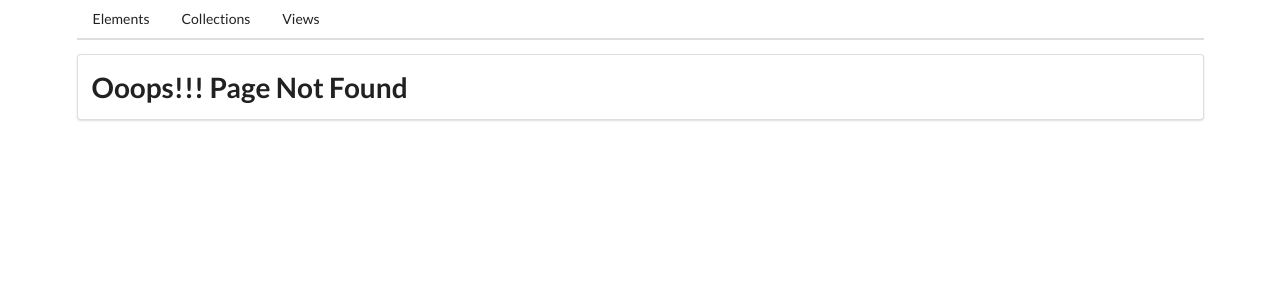
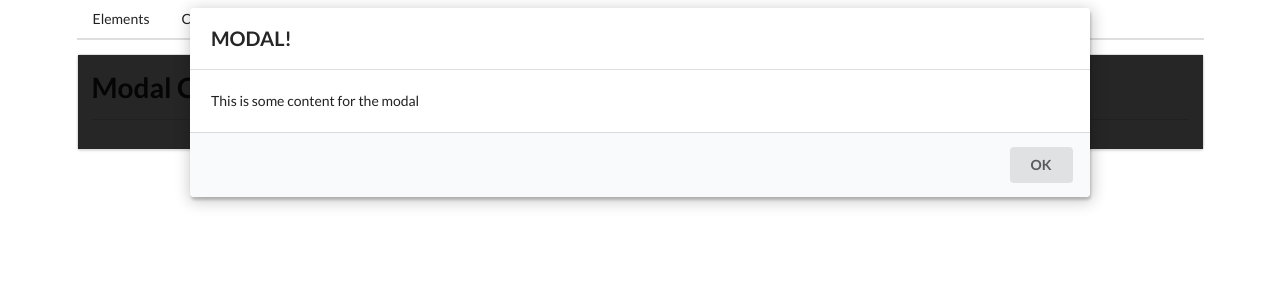
Before and after one commit to Tony940426/Angular-Components, an Angular app: page /mods in a window 1280 px wide. Before the commit this address had no page. Shown: the top 300 px of the page. Built offline with nearby package versions, Linux system fonts and the light colour scheme.

Commit message:
Set up Mods module and the modal component

```diff
--- a/src/app/app-routing.module.ts
+++ b/src/app/app-routing.module.ts
@@ -4,6 +4,10 @@
 import { NotFoundComponent } from './not-found/not-found.component';
 
 const routes: Routes = [
+  {
+    path: 'mods',
+    loadChildren: () => import('./mods/mods.module').then(m => m.ModsModule)
+  },
   {
     path: 'views',
     loadChildren: () => import('./views/views.module').then(m => m.ViewsModule)
--- a/src/app/app.component.html
+++ b/src/app/app.component.html
@@ -3,6 +3,7 @@
         <a routerLink="/elements" routerLinkActive="active" class="item">Elements</a>
         <a routerLink="/collections" routerLinkActive ='active' class="item">Collections</a>
         <a routerLink="/views" routerLinkActive ='active' class="item">Views</a>
+        <a routerLink="/mods" routerLinkActive ='active' class="item">Mods</a>
     </div>
     <div class="ui segment">
         <router-outlet></router-outlet>
--- /dev/null
+++ b/src/app/mods/modal/modal.component.html
@@ -0,0 +1,17 @@
+<div class="ui dimmer visible active">
+    <div class="ui modal visible active">
+        <i class="close icon"></i>
+        <div class="header">
+            MODAL!
+        </div>
+        <div class="content">
+            <p>
+                This is some content for the modal
+            </p>
+        </div>
+        <div class="actions">
+            <button class="ui button">OK</button>
+        </div>
+    </div>
+
+</div>
--- /dev/null
+++ b/src/app/mods/mods-home/mods-home.component.html
@@ -0,0 +1,2 @@
+<app-divider>Modal Component</app-divider>
+<app-modal></app-modal>
--- a/src/app/mods/mods-routing.module.ts
+++ b/src/app/mods/mods-routing.module.ts
@@ -1,7 +1,12 @@
 import { NgModule } from '@angular/core';
 import { RouterModule, Routes } from '@angular/router';
-
-const routes: Routes = [];
+import { ModsHomeComponent } from './mods-home/mods-home.component';
+const routes: Routes = [
+  {
+    path: '',
+    component: ModsHomeComponent
+  }
+];
 
 @NgModule({
   imports: [RouterModule.forChild(routes)],
```
Also changed, not shown: src/app/mods/modal/modal.component.ts (added, +10 -0 lines), src/app/mods/mods-home/mods-home.component.ts (added, +10 -0 lines), src/app/mods/mods.module.ts (+10 -2 lines), src/app/mods/modal/modal.component.css (added), src/app/mods/mods-home/mods-home.component.css (added), 2 other files (tests, documents, lock files or other folders).
